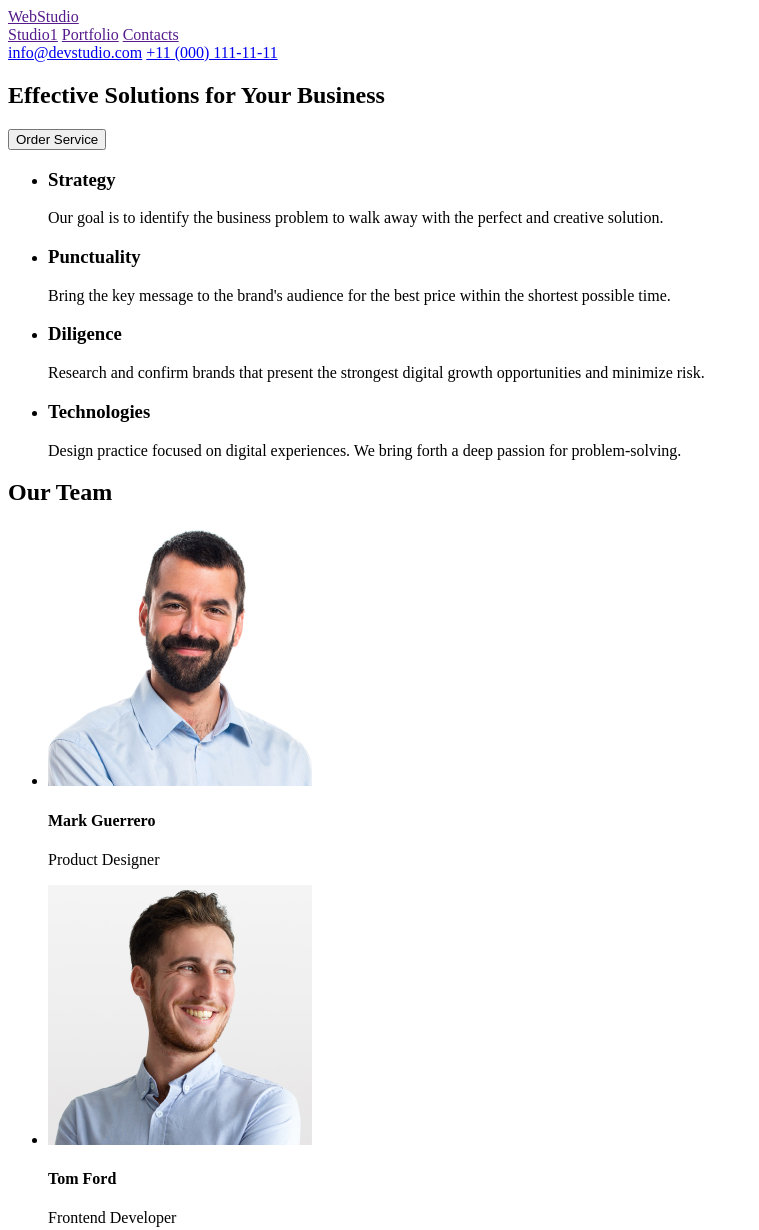
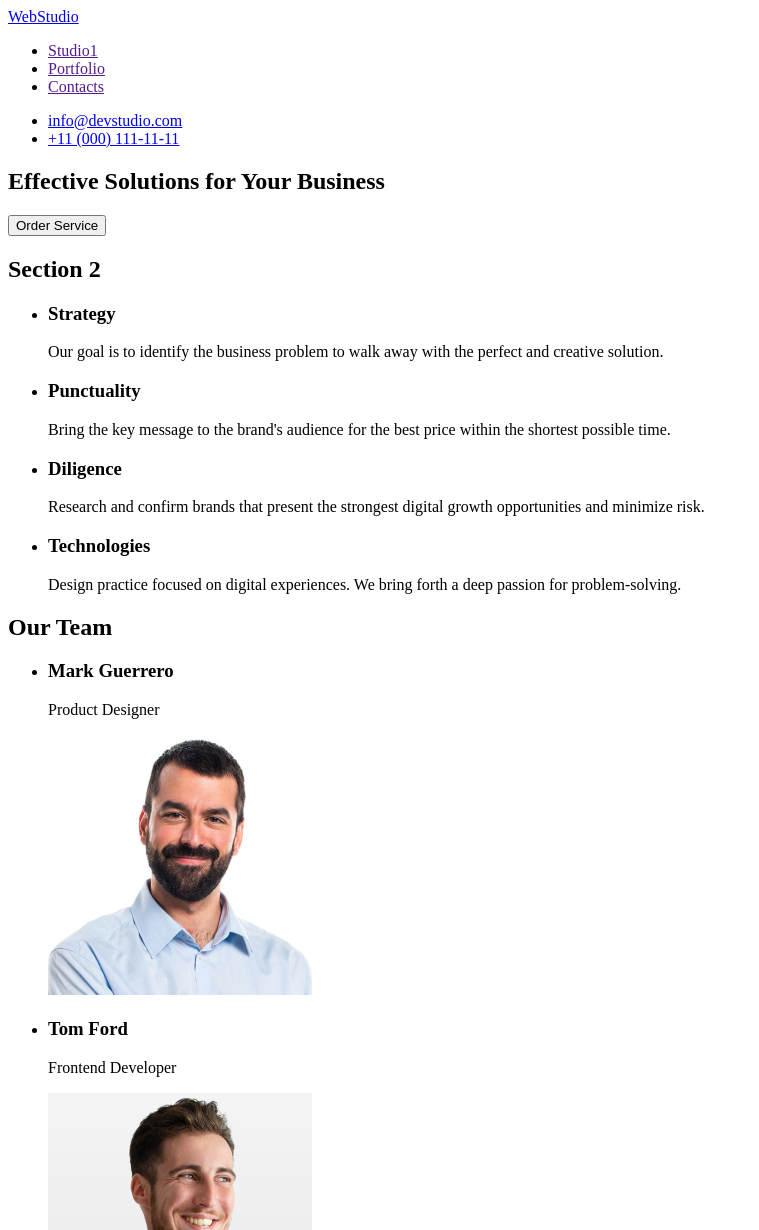
Before and after one commit to ValentynaRudenko/goit-markup-hw-06, a plain HTML site: page index.html in a window 1280 px wide. Shown: the top 1230 px of the page, without its empty margins (0-759 px from the left). Drawn offline with Linux system fonts and the light colour scheme.

Commit message:
first upd

```diff
--- a/index.html
+++ b/index.html
@@ -7,16 +7,20 @@
 </head>
 <body>
     <header>
-        <a href="">WebStudio</a>
         <nav>
-            <a href="">Studio1</a>
-            <a href="">Portfolio</a>
-            <a href="">Contacts</a>
+            <a href="./index.html">WebStudio</a>
+            <ul>
+                <li><a href="">Studio1</a></li>
+                <li><a href="">Portfolio</a></li>
+                <li><a href="">Contacts</a></li>
+            </ul>
         </nav>
-            <adress>
-                <a href="mailto:info@devstudio.com">info@devstudio.com</a>
-                <a href="tel:+110001111111">+11 (000) 111-11-11</a>
-            </adress>
+        <adress>
+            <ul>
+                <li><a href="mailto:info@devstudio.com">info@devstudio.com</a></li>
+                <li><a href="tel:+110001111111">+11 (000) 111-11-11</a></li>
+            </ul>
+        </adress>
     </header>
     <main>
         <section>
@@ -24,6 +28,7 @@
             <button type="button">Order Service</button>
         </section>
         <section>
+            <h2>Section 2</h2>
             <ul>
                 <li>
                     <h3>Strategy</h3>
@@ -55,30 +60,30 @@
             <h2>Our Team</h2>
             <ul>
                 <li>
+                    <h3>Mark Guerrero</h3>
+                    <p>Product Designer</p>
                     <img src="./images/team_1.jpg" alt="Team Card 1" width="264" height="260"/>
-                    <h4>Mark Guerrero</h4>
-                    <p>Product Designer</p>
                 </li>
                 <li>
+                    <h3>Tom Ford</h3>
+                    <p>Frontend Developer</p>
                     <img src="./images/team_2.jpg" alt="Team Card 2" width="264" height="260"/>
-                    <h4>Tom Ford</h4>
-                    <p>Frontend Developer</p>
                 </li>
                 <li>
+                    <h3>Camila Garcia</h3>
+                    <p>Marketing</p>
                     <img src="./images/team_2.jpg" alt="Team Card 2" width="264" height="260"/>
-                    <h4>Camila Garcia</h4>
-                    <p>Marketing</p>
                 </li>
                 <li>
+                    <h3>Daniel Wilson</h3>
+                    <p>UI Designer</p>
                     <img src="./images/team_2.jpg" alt="Team Card 2" width="264" height="260"/>
-                    <h4>Daniel Wilson</h4>
-                    <p>UI Designer</p>
                 </li>
             </ul>
         </section>
     </main>
     <footer>
-        <a href="">WebStudio</a>
+        <a href="./index.html">WebStudio</a>
         <p>
             Increase the flow of customers and sales for your business with digital marketing & growth solutions.
         </p>
```
